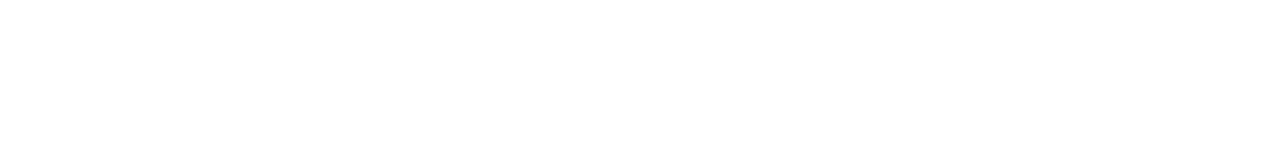
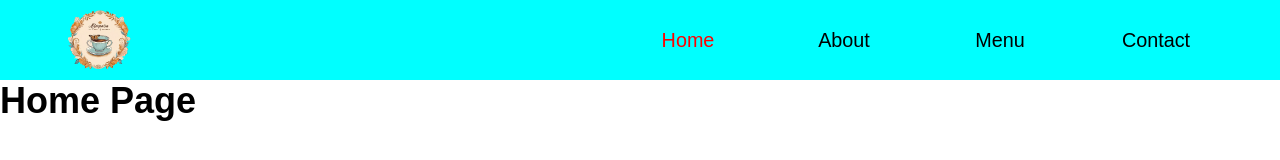
Before and after one commit to batoomer/cafe-bakery-website, a website built with webpack: page src/templates/index.html in a window 1280 px wide. Built offline with nearby package versions, Linux system fonts and the light colour scheme.

Commit message:
Added core structure and navigation logic

```diff
--- /dev/null
+++ b/src/Navigation.js
@@ -0,0 +1,69 @@
+import HomePage from "./pages/home/HomePage";
+import AboutPage from "./pages/about/AboutPage";
+import MenuPage from "./pages/menu/MenuPage";
+import ContactPage from "./pages/contact/ContactPage";
+
+export default class Navigation{
+
+    #LINKS = {
+        'home' : {'name': 'Home', 'page': HomePage},
+        'about': {'name': 'About', 'page': AboutPage},
+        'menu' : {'name': 'Menu', 'page': MenuPage},
+        'contact': {'name': 'Contact', 'page': ContactPage}
+    };
+
+    #currentPage = 'home';
+
+    constructor(){
+        this.#render()
+        this.#addEventListeners()
+        this.#handleInitialPage();
+    };
+
+    #handleInitialPage() {
+        this.#handlePageLoad('home');
+        this.#setActiveNavigationButton(document.querySelector('.nav-btn[data-key="home"]'));
+    }
+
+    #render(){
+        // Get the navigation element
+        this.navMenu = document.querySelector('.navigation-bar');
+        // Add the navigation buttons to the DOM
+        for (const [key, value] of Object.entries(this.#LINKS)){
+            const listItem = document.createElement('li');
+            listItem.innerHTML = `<button data-key="${key}" class="nav-btn">${value.name}</button>`;
+            this.navMenu.firstElementChild.appendChild(listItem);
+        };
+    };
+
+    #addEventListeners(){
+        this.navMenu = document.querySelector('.navigation-bar > ul').addEventListener('click', (e) => {
+            if (e.target.closest('.nav-btn')){
+                // Handle Navigation Button Clicks
+                this.#handleNavigationButtonClick(e.target.closest('.nav-btn'));
+            };
+        });
+    };
+
+    // Handles loading the new page
+    #handlePageLoad(key) {
+        const TargetPage = this.#LINKS[key].page;
+        document.querySelector('#main-content').replaceChildren(new TargetPage().render());
+        this.#currentPage = key;
+        window.scrollTo(0, 0); // Scroll to the top of the page
+    };
+
+    // Add the active class to the input navigation button and removes it for every other one.
+    #setActiveNavigationButton(navButton){
+        document.querySelectorAll('.nav-btn').forEach(btn => {
+            btn.classList.remove('active');
+        });
+        navButton.classList.add('active');
+    }
+
+    #handleNavigationButtonClick(navButton){
+        if(navButton.dataset['key'] === this.#currentPage) return; // Return If the navigation button clicked is the current page
+        this.#handlePageLoad(navButton.dataset['key']);
+        this.#setActiveNavigationButton(navButton);
+    };
+};
--- /dev/null
+++ b/src/globalStyle.css
@@ -0,0 +1,52 @@
+* {
+    margin: 0;
+    padding: 0;
+    box-sizing: border-box;
+}
+
+:root {
+    font-size: 18px;
+    font-family: Arial, Helvetica, sans-serif;
+
+    --header-heigth: 80px;
+}
+
+
+/* START OF HEADER STYLE */
+#header{
+    height: var(--header-heigth);
+    padding: 0 5vw;
+    background-color: aqua;
+    display: flex;
+    justify-content: space-between;
+    align-items: center;
+}
+
+.header__logo-img{
+    height: calc(var(--header-heigth) - 10px);
+    width: auto;
+    display: block;
+}
+
+.navigation-bar ul {
+    list-style: none;
+    display: flex;
+    align-items: center;
+    justify-content: flex-end;
+    gap: 2rem;
+}
+
+.nav-btn {
+    width: 120px;
+    height: 2rem;
+    font-size: 1.1rem;
+    background-color: inherit;
+    border: none;
+    cursor: pointer;
+}
+
+.nav-btn.active{
+    color: red;
+}
+
+/* END OF HEADER STYLE */
--- a/src/index.js
+++ b/src/index.js
@@ -0,0 +1,4 @@
+import './globalStyle.css';
+import Navigation from './Navigation';
+
+new Navigation()
--- /dev/null
+++ b/src/pages/about/AboutPage.js
@@ -0,0 +1,11 @@
+export default class AboutPage{
+    constructor(){
+        this.container = document.createElement('div');
+    }
+
+    render(){
+        this.container.innerHTML = `<h1>About Page</h1>`
+
+        return this.container;
+    }
+};
--- /dev/null
+++ b/src/pages/contact/ContactPage.js
@@ -0,0 +1,11 @@
+export default class ContactPage{
+    constructor(){
+        this.container = document.createElement('div');
+    }
+
+    render(){
+        this.container.innerHTML = `<h1>Contact Page</h1>`
+
+        return this.container;
+    }
+};
--- /dev/null
+++ b/src/pages/home/HomePage.js
@@ -0,0 +1,11 @@
+export default class HomePage{
+    constructor(){
+        this.container = document.createElement('div');
+    }
+
+    render(){
+        this.container.innerHTML = `<h1>Home Page</h1>`
+
+        return this.container;
+    }
+};
--- /dev/null
+++ b/src/pages/menu/MenuPage.js
@@ -0,0 +1,11 @@
+export default class MenuPage{
+    constructor(){
+        this.container = document.createElement('div');
+    }
+
+    render(){
+        this.container.innerHTML = `<h1>Menu Page</h1>`
+
+        return this.container;
+    }
+};
--- a/src/templates/index.html
+++ b/src/templates/index.html
@@ -7,6 +7,25 @@
     <title><%= htmlWebpackPlugin.options.title %></title>
 </head>
 <body>
+    <header id="header">
+        <div>
+            <img class="header__logo-img" src="<%=require('../assets/images/logo.png')%>" alt="Logo Image">
+        </div>
 
+        <nav class="navigation-bar">
+            <ul>
+                <!-- Navigation Links are insterted dynamically -->
+            </ul>
+        </nav>
+    </header>
+
+
+    <main id="main-content">
+        <!--  The dynamic content goes here -->
+    </main>
+
+    <footer id="footer">
+
+    </footer>
 </body>
 </html>
```
Also changed, not shown: src/assets/images/logo.png (added).
